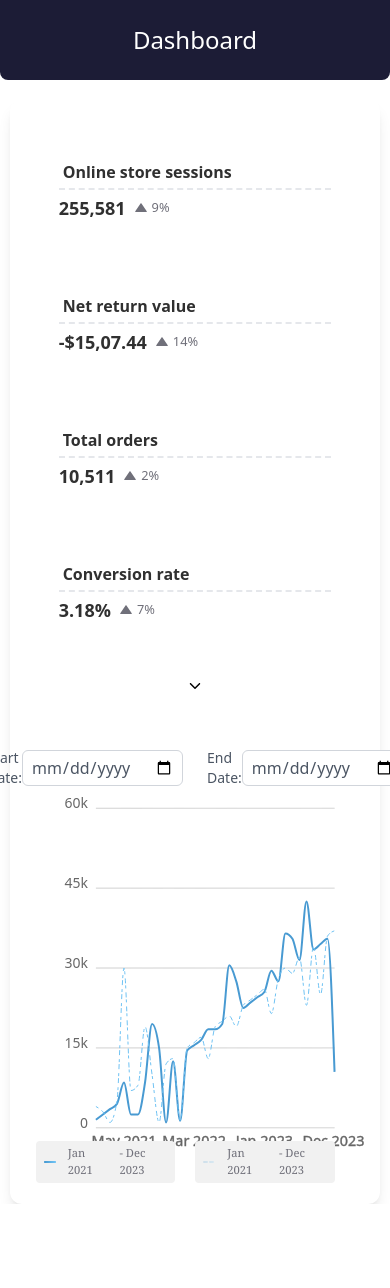
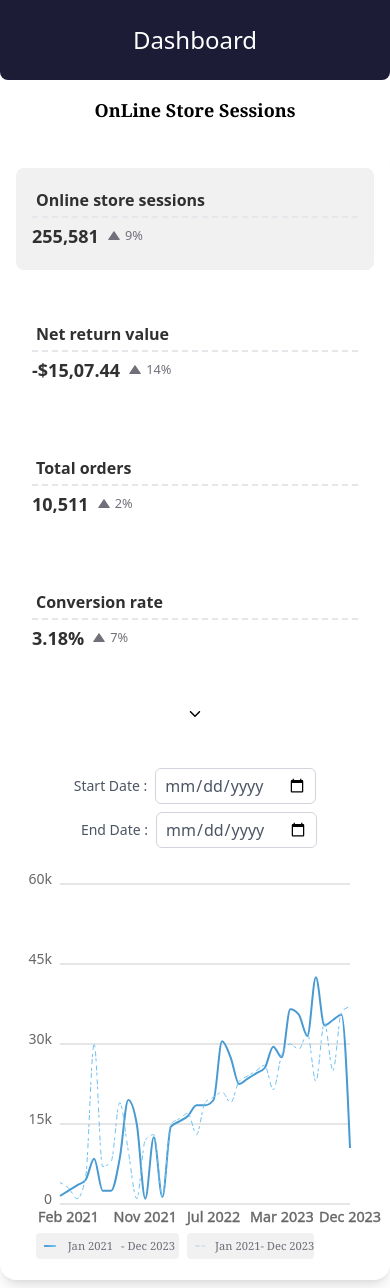
Before and after one commit to Ashutosh5333/MarbleFroontend, a React (Vite) app in the folder marbleai/: page / in a window 390 px wide. Before the commit the page ends 1204 px from the top, so only its background shows below. Built offline with nearby package versions, Linux system fonts and the light colour scheme.

Commit message:
feat:fix bugs

```diff
--- a/marbleai/src/Pages/Dashboard.tsx
+++ b/marbleai/src/Pages/Dashboard.tsx
@@ -1,4 +1,3 @@
-// import React from 'react'
 
 
 const Dashboard = () => {
--- a/marbleai/src/components/Chart/StoreChart.tsx
+++ b/marbleai/src/components/Chart/StoreChart.tsx
@@ -6,6 +6,7 @@ import { CustomYAxisTick } from "../Dashboard/CustomYAxisTick";
 import { CustomLegend } from "../Dashboard/CutstomLegend";
 import CustomDatePicker from '../Dashboard/CustomDatePicker';
 import { DataItem } from '../../interface';
+
 
 const StoreChart: React.FC = () => {
   const initialData: DataItem[] = [...data].sort((a: DataItem, b: DataItem) => {
@@ -45,8 +46,8 @@ const [selectedData, setSelectedData] = useState<DataItem[]>(initialData);
           data={selectedData}
           margin={{
             top: 20,
-            right: 30,
-            left: 10,
+            right:40,
+            left: 0,
             bottom: 5,
           }}
         >
@@ -101,4 +102,5 @@ const [selectedData, setSelectedData] = useState<DataItem[]>(initialData);
   );
 };
 
+
 export default StoreChart;
--- a/marbleai/src/components/Dashboard/CustomDatePicker.tsx
+++ b/marbleai/src/components/Dashboard/CustomDatePicker.tsx
@@ -17,13 +17,13 @@ const CustomDatePicker = ({ onDateRangeChange, defaultStartDate, defaultEndDate
   };
 
   return (
-    <div className="flex px-4 items-center justify-center mt-6 space-x-6 sm:space-x-4">
-      <div className="flex items-center sm:space-x-2">
-        <label htmlFor="startDate" className="text-sm sm:text-md text-gray-600">Start Date:</label>
+    <div className="w-[100%] py-4 sm:w-[80%] lg:w-[50%] m-auto flex sm:px-4 flex-col sm:flex-row mt-6 items-center gap-2 space-x-2 sm:space-x-4">
+      <div className="flex items-center space-x-2">
+        <label htmlFor="startDate" className="text-sm sm:text-md text-gray-600">Start Date :</label>
         <input type="date" id="startDate" value={startDate} onChange={handleStartDateChange} className="border text-gray-600 border-gray-300 rounded-md px-2 py-1" />
       </div>
-      <div className="flex items-center sm:space-x-2">
-        <label htmlFor="endDate" className="text-sm sm:text-md text-gray-600">End Date:</label>
+      <div className="flex items-center space-x-2">
+        <label htmlFor="endDate" className="text-sm  sm:text-md text-gray-600">End Date :</label>
         <input type="date" id="endDate" value={endDate} onChange={handleEndDateChange} className="border text-gray-600  border-gray-300 rounded-md px-2 py-1" />
       </div>
     </div>
--- a/marbleai/src/components/Dashboard/CutstomLegend.tsx
+++ b/marbleai/src/components/Dashboard/CutstomLegend.tsx
@@ -6,19 +6,20 @@ export const CustomLegend = ({ data }: any) => {
   const lastMonth = data[data.length - 1].date;
 
   return (
-    <div className="custom-legend  sm:px-4  border-red-700 flex justify-between items-center">
+    <div className="custom-legend   px-2 sm:px-4  border-red-700
+     flex sm:justify-between items-center justify-center">
       <div></div>
 
-      <div className="flex gap-5">
+      <div className="flex gap-2 sm:gap-5">
         <div className="flex rounded text-[.7rem] sm:px-4 py-1 font-Inter bg-[#F1F1F1] items-center">
           <img className="m-1 p-1" src={Line} />
           <p className="text-[#70707A] px-1 font-serif">{` ${firstMonth}`}</p>
           <p className="text-[#70707A] px-1 font-serif">{` -  ${lastMonth}`}</p>
         </div>
-        <div className="flex rounded text-[.7rem] sm:px-4 py-1 font-Inter bg-[#F1F1F1] items-center">
+        <div className="flex rounded text-[.7rem]  sm:px-4 py-1 font-Inter bg-[#F1F1F1] items-center">
           <img className="m-1 p-1" src={lightline} />
-          <p className="text-[#70707A] px-1 font-serif">{` ${firstMonth}`}</p>
-          <p className="text-[#70707A] px-1 font-serif">{` -  ${lastMonth}`}</p>
+          <p className="text-[#70707A] sm:px-1 font-serif">{` ${firstMonth}`}</p>
+          <p className="text-[#70707A] sm:px-1 font-serif">{` -  ${lastMonth}`}</p>
         </div>
       </div>
     </div>
--- a/marbleai/src/components/Dashboard/Dashboard.tsx
+++ b/marbleai/src/components/Dashboard/Dashboard.tsx
@@ -17,10 +17,12 @@ import Skeleton from "../Skelton/Skeleton"
 
    return (
     <>
+    <div className="py-2 bg-[#FFFFFF]">
+      <h2 className="text-center py-2 pt-2 font-semibold font-serif text-lg sm:text-2xl"> OnLine Store Sessions </h2>
     {
       loading ?
-      <div className=" shadow-lg rounded-xl bg-[#FFFFFF] mt-5
-      px-4 py-4 w-[95%] m-auto  border-red-700">
+      <div className=" shadow-lg rounded-2xl bg-[#FFFFFF] mt-5
+      sm:px-2 md:px-4 lg:px-4 py-4 w-[100%] sm:w-[100%] lg:w-[95%] m-auto  border-red-700">
        <Head SetActive={SetActive} ActiveStore={ActiveStore} />
 
        {ActiveStore && <StoreChart />}
@@ -28,9 +30,10 @@ import Skeleton from "../Skelton/Skeleton"
       </div>: <Skeleton/>
 
     }
+    </div>
+
 
     </>
-
    )
  }
 
--- a/marbleai/src/components/Dashboard/Head.tsx
+++ b/marbleai/src/components/Dashboard/Head.tsx
@@ -8,21 +8,24 @@ const Head = ({ SetActive, ActiveStore }: any) => {
   };
 
   return (
-    <div className="w-[90%] m-auto   sm:px-8 py-6 flex flex-col sm:flex-row gap-4 lg:gap-8">
+    <div className="grid grid-cols-1 sm:grid-cols-2 lg:grid-cols-5 px-4 lg:px-8 gap-4 lg:gap-8">
     {Headingdata.map((heading, index) => (
       <HeadItem
         key={index}
+        index={index}
         title={heading.Title}
         total={heading.total}
         per={heading.per}
       />
     ))}
-      <div className=" m-auto">
+    <div className="m-auto">
       <button onClick={handleActive} className="m-auto">
         {ActiveStore ? <IoIosArrowDown /> : <IoIosArrowUp />}
       </button>
     </div>
   </div>
+
+
   );
 };
 
--- a/marbleai/src/components/Dashboard/HeadItem.tsx
+++ b/marbleai/src/components/Dashboard/HeadItem.tsx
@@ -6,7 +6,7 @@ import TrendMenu from "../../assets/TrendMenu.svg";
 import TrendQuestion from "../../assets/TrendQuestion.svg";
 import { Menulist } from "../../context/index";
 
-export const HeadItem = ({ title, total, per }: any) => {
+export const HeadItem = ({ title, total, per, index }: any) => {
   const [isHovered, setIsHovered] = useState(false);
   const [isOpen, setIsOpen] = useState(false);
   const [menuHoveredIndex, setMenuHoveredIndex] = useState(-1);
@@ -14,6 +14,7 @@ export const HeadItem = ({ title, total, per }: any) => {
   const toggleMenu = () => {
     setIsOpen(!isOpen);
   };
+
   const handleMouseEnter = () => {
     setIsHovered(true);
   };
@@ -29,10 +30,15 @@ export const HeadItem = ({ title, total, per }: any) => {
   const handleMenuMouseLeave = () => {
     setMenuHoveredIndex(-1);
   };
+  //  left-20 top-40
+  //      sm:top-30 sm:right-0 sm:left-40
+  //      lg:top-none lg:bottom-none lg:left-40 right-none
 
   return (
     <div
-      className="rounded-lg cursor-pointer sm:w-1/4 px-4 md:px-6 py-4 hover:bg-[#F1F1F1] mb-4 sm:mb-0"
+      className={`rounded-lg cursor-pointer  px-4 md:px-6 py-4
+        ${index === 0 ? "bg-[#F1F1F1]" : ""}
+        hover:bg-[#F1F1F1] mb-4 sm:mb-0`}
       onMouseEnter={handleMouseEnter}
       onMouseLeave={handleMouseLeave}
     >
@@ -41,11 +47,11 @@ export const HeadItem = ({ title, total, per }: any) => {
           placement="bottom-start"
           className="border border-blue-gray-50 text-black bg-white px-4 py-3 shadow-xl shadow-black/10"
           content={
-            <div className="w-100">
+            <div className="w-50 px-2 sm:w-100">
               <Typography
                 placeholder="Your placeholder text"
                 color="blue-gray"
-                className="font-semibold py-1 text-lg"
+                className="font-semibold py-1 text-sm sm:text-lg"
               >
                 Online Store sessions
               </Typography>
@@ -54,7 +60,7 @@ export const HeadItem = ({ title, total, per }: any) => {
                 placeholder="Your placeholder text"
                 variant="small"
                 color="blue-gray"
-                className="font-normal py-1 opacity-80"
+                className="font-normal py-1 text-[.7rem] sm:text-md opacity-80"
               >
                 Your online store's traffic volume, shown in sessions.
               </Typography>
@@ -74,11 +80,12 @@ export const HeadItem = ({ title, total, per }: any) => {
 
           {isOpen && (
             <div
-              className="fixed z-50  border-red-800 flex items-center
-               justify-center bg-opacity-50"
+              className="fixed inset-0 sm:inset-auto lg:inset-auto z-50 flex items-center justify-center bg-opacity-50
+              sm:top-40 sm:right-0 sm:left-20
+              "
               onClick={toggleMenu}
             >
-              <div className="bg-white mr-2 p-4 rounded shadow-lg">
+              <div className="bg-white p-4 rounded shadow-lg">
                 <ul className="list-none p-0">
                   {Menulist.map((item: any, index: any) => (
                     <li
```
Lines whose indentation alone changed are shown as unchanged.
